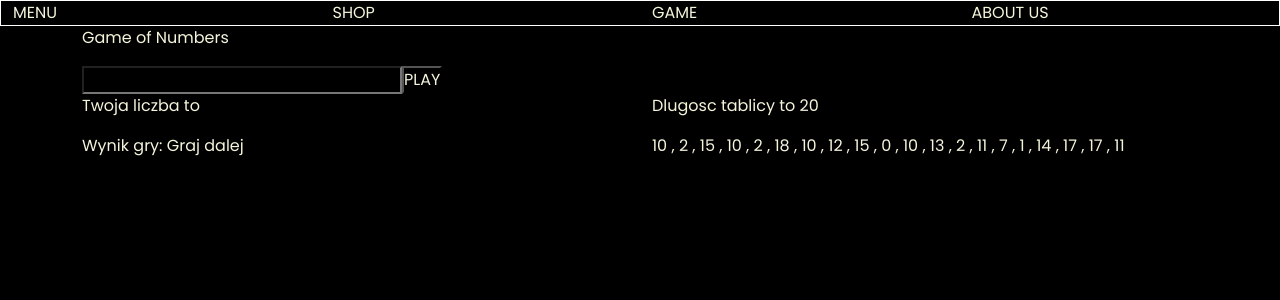
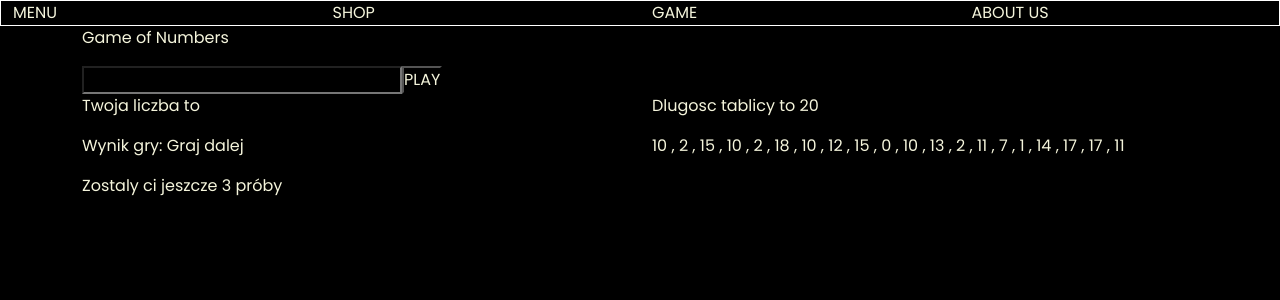
Before and after one commit to kacpi52/sidebar_template, a React (Create React App) app: page /Game in a window 1280 px wide. Shown: the top 300 px of the page. Built offline with nearby package versions, Linux system fonts and the light colour scheme.

Commit message:
3 tries limit

```diff
--- a/src/pages/GamePage.jsx
+++ b/src/pages/GamePage.jsx
@@ -5,23 +5,29 @@ import { Container, Row, Col } from 'react-bootstrap';
 const numbersQuantity = 20;
 const numbersRange = 20;
 const ranArr = Array.from({length:numbersQuantity},() => Math.floor(Math.random() * numbersRange));
+const triesLimit = 3;
 
 const GamePage = () => {
     const [userNumber, setUserNumber] = useState(false),
           [errorHandler, setErrorHandler]= useState(false),
-          [resultHandler, setResultHandler]= useState(false);
+          [resultHandler, setResultHandler]= useState(false),
+          [triesCounter, setTriesCounter]= useState(0);
 
     const inputHandler = (text) => {
       setUserNumber(parseInt(text.target.value))
     };
     const saveUserNumber = (event) => {
+      setTriesCounter(triesCounter+1);
       if (isNaN(userNumber)) {
         setErrorHandler('Podaj cyfre')
       } else {
       event.preventDefault();
       setErrorHandler(false);
-      iterArray(ranArr);
+      if (triesCounter<triesLimit) {
+        iterArray(ranArr);
       }
+      }
+
     };
 
     const iterArray = (array) => {
@@ -32,7 +38,7 @@ const GamePage = () => {
       };
       if (array[i-1] === userNumber){
         setResultHandler(true);
-        console.log('trafiles');
+        console.log(`traf na iteracji ${i}`);
       } else {
         setResultHandler(false);
       }
@@ -58,6 +64,7 @@ const GamePage = () => {
                 <p>Twoja liczba to {userNumber}</p>
                 {errorHandler}
                 <p>Wynik gry: {resultHandler?  'Trafiles':'Graj dalej'}</p>
+                <p>{triesCounter<triesLimit ? `Zostaly ci jeszcze ${triesLimit-triesCounter} próby` : `Wykorzystałeś limit prób`}</p>
               </Col>
               <Col>
                 <p>Dlugosc tablicy to {ranArr.length}</p>
```
